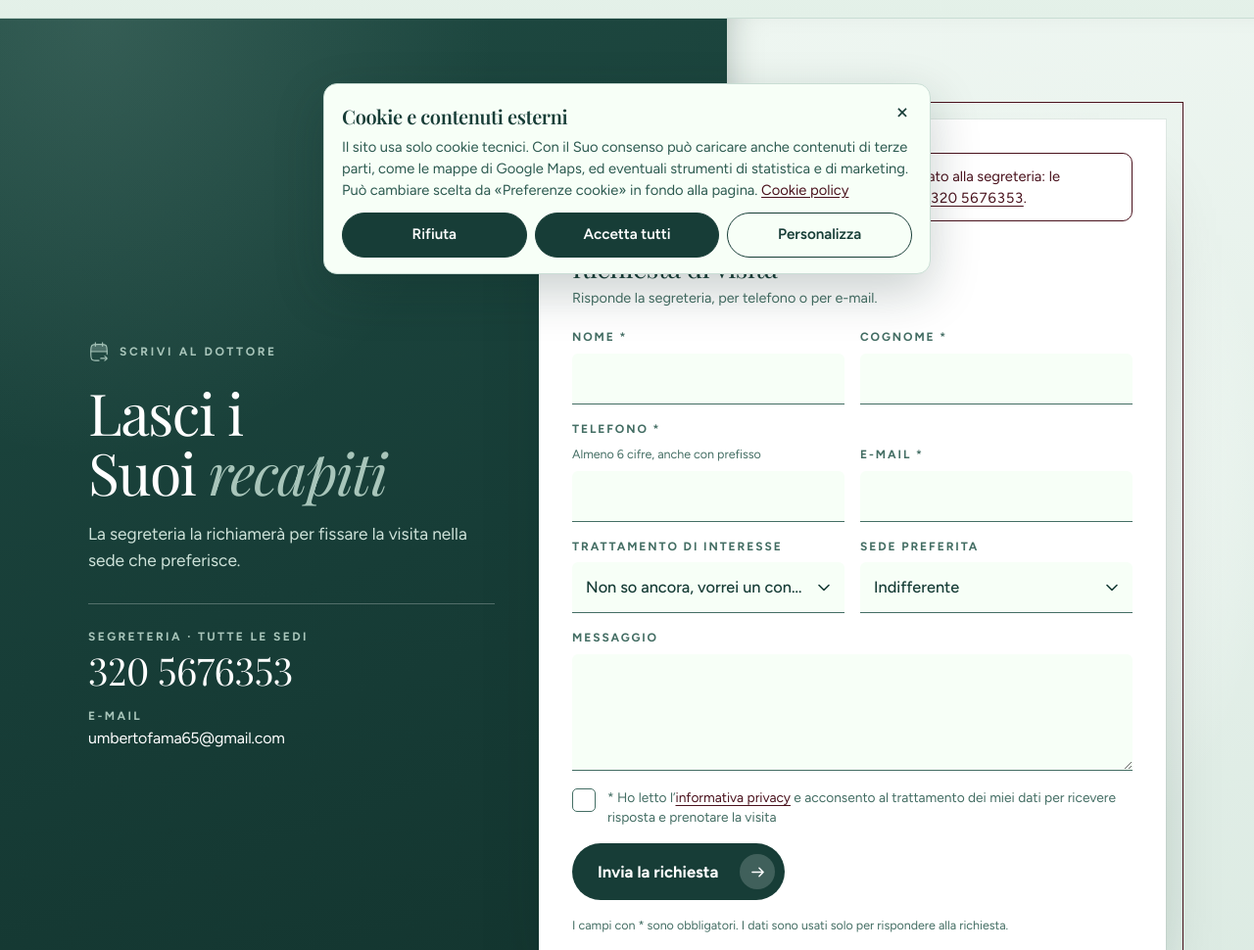
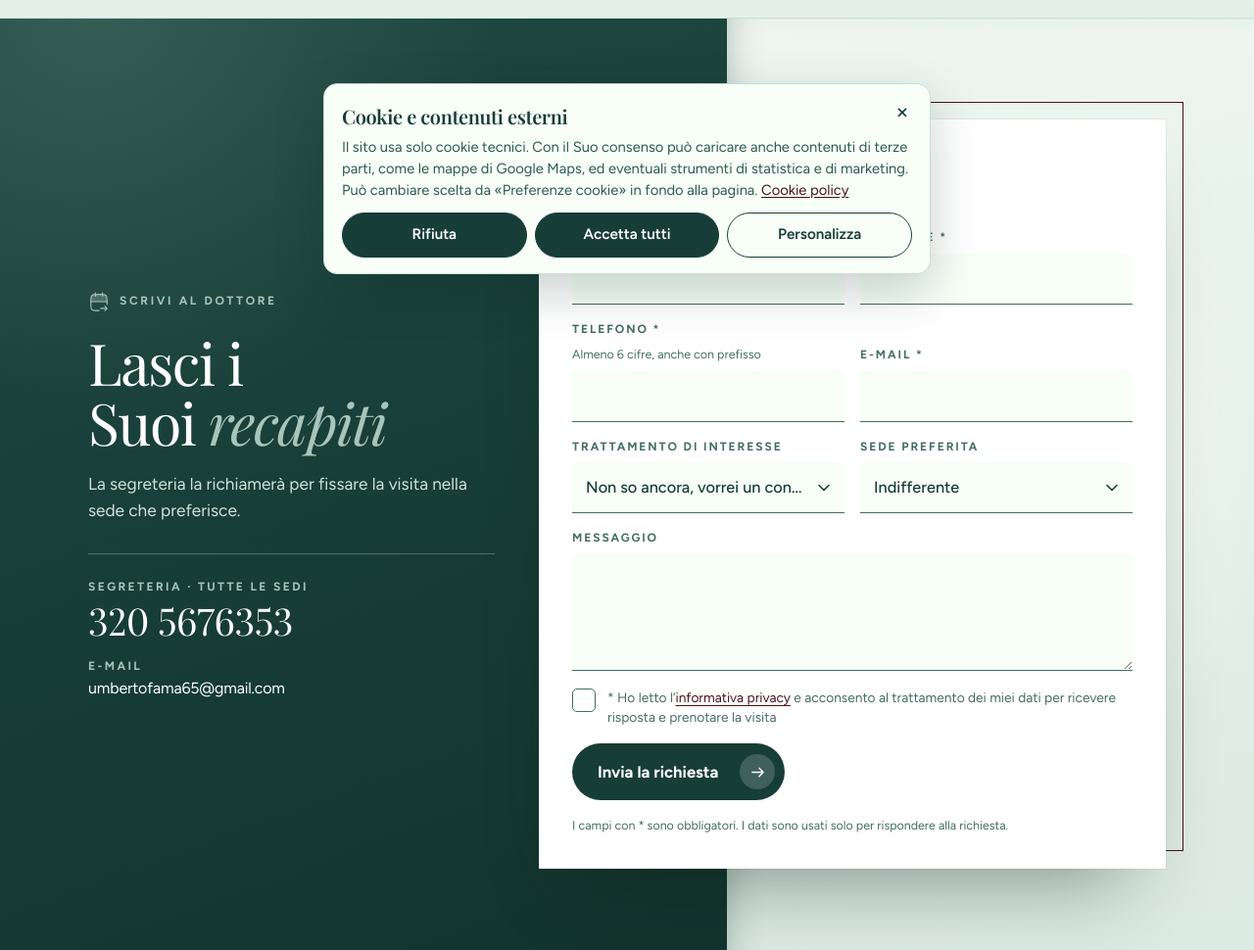
Before and after one commit to AbcWebAgency-123/umberto-fama-site, a plain HTML site: page dist/contatti/index.html in a window 1280 px wide. Shown: the part 500-1470 px from the top of the page at 98% size. Drawn offline with Linux system fonts and the light colour scheme.

Commit message:
Modulo contatti, redirect https/www e README aggiornato
- invia.php: invio e-mail della richiesta di visita con validazione,
  campo trappola anti-spam e limite di invii per IP
- contatti: tolta la nota di anteprima, aggiunto il campo trappola
- .htaccess: attivato il redirect a https://www.dottorfamaumberto.it

Co-Authored-By: Claude Opus 5.5 <noreply@anthropic.com>
Claude-Session: https://claude.ai/code/session_01JirShpQAhUviPxjeWdky75

```diff
--- a/dist/contatti/index.html
+++ b/dist/contatti/index.html
@@ -251,7 +251,7 @@ gtag("set","ads_data_redaction",true);
       <div><dt>E-mail</dt><dd class="mail"><a href="mailto:umbertofama65@gmail.com">umbertofama65@gmail.com</a></dd></div>
     </dl>
   </div>
-  <form class="form" id="form-contatti" action="/invia.php" method="POST" novalidate data-grazie="/grazie/"><p class="nota-prev" style="grid-column:1/-1;margin:0 0 16px;padding:12px 14px;border:1px solid #49111C;border-radius:10px;background:#fff;color:#49111C;font-size:.92rem;line-height:1.5"><b>Versione di anteprima.</b> Il modulo non è ancora collegato alla segreteria: le richieste non vengono inviate. Per prenotare chiami il <a class="num" href="tel:+393205676353">320 5676353</a>.</p>
+  <form class="form" id="form-contatti" action="/invia.php" method="POST" novalidate data-grazie="/grazie/">
   <div class="form-h"><h3>Richiesta di visita</h3><p>Risponde la segreteria, per telefono o per e-mail.</p></div>
   <div class="form-2">
     <label for="form-contatti-nome"><span id="form-contatti-nome-l">Nome *</span><input type="text" id="form-contatti-nome" name="nome" autocomplete="given-name" required aria-labelledby="form-contatti-nome-l"><small class="err" id="form-contatti-nome-err" hidden></small></label>
@@ -270,6 +270,7 @@ gtag("set","ads_data_redaction",true);
   <p class="err" id="form-contatti-ok-err" hidden></p>
   <p class="err" hidden role="alert"></p>
 
+  <p aria-hidden="true" style="position:absolute;left:-10000px;width:1px;height:1px;overflow:hidden"><label for="form-contatti-sw">Lasci vuoto questo campo<input type="text" id="form-contatti-sw" name="sito_web" tabindex="-1" autocomplete="off"></label></p>
   <button type="submit" class="btn wide">Invia la richiesta</button>
   <p class="form-note">I campi con * sono obbligatori. I dati sono usati solo per rispondere alla richiesta.</p>
 </form>
```
Also changed, not shown: 3 other files.
